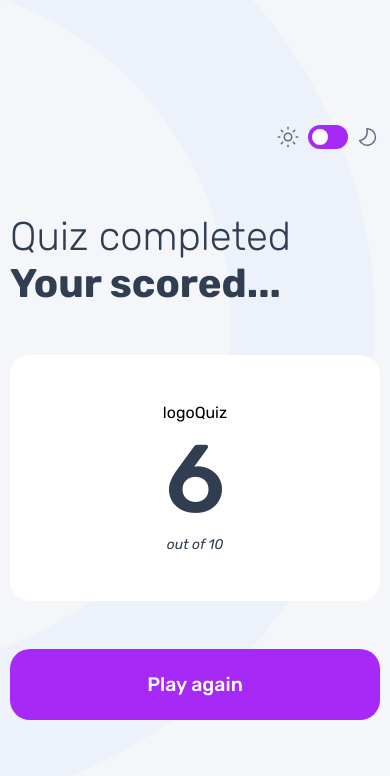
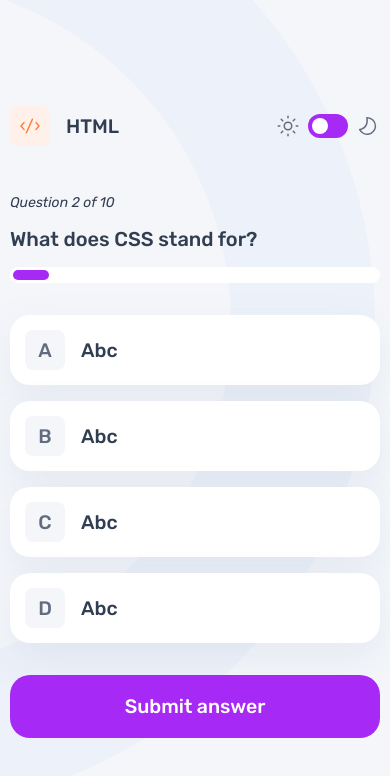
Before and after one commit to DmitryMuzalev/frontend-quiz-app-ts, a React (Create React App) app: page / in a window 390 px wide. Shown: the top 776 px of the page. Built offline with nearby package versions, Linux system fonts and the light colour scheme.

Commit message:
feat: Create component LogoQuiz and Finish styling.

```diff
--- a/src/App.tsx
+++ b/src/App.tsx
@@ -1,8 +1,8 @@
 import { ContextApp } from "hoc/Context";
 import { Container } from "components/Container/Container";
 import { Header } from "components/Header/Header";
-//import { StartMenu } from "components/StartMenu/StartMenu";
-//import { Quiz } from "components/Quiz/Quiz";
+import { StartMenu } from "components/StartMenu/StartMenu";
+import { Quiz } from "components/Quiz/Quiz";
 import { Result } from "components/Result/Result";
 
 function App() {
@@ -11,8 +11,8 @@ function App() {
       <Container>
         <Header />
         {/* <StartMenu /> */}
-        {/* <Quiz /> */}
-        <Result />
+        <Quiz />
+        {/* <Result /> */}
       </Container>
     </ContextApp>
   );
--- a/src/components/Button/Button.module.scss
+++ b/src/components/Button/Button.module.scss
@@ -14,6 +14,6 @@
     background-color: var(--purple-300);
   }
   @media (max-width: 767px) {
-    padding: 1.5rem 0.75rem;
+    padding: 1.25rem 0.75rem;
   }
 }
--- a/src/components/Container/Container.module.scss
+++ b/src/components/Container/Container.module.scss
@@ -9,7 +9,7 @@
   margin: 0 auto;
   @media (max-width: 600px) {
     padding: 2rem;
-    row-gap: 4rem;
+    row-gap: 3rem;
   }
   @media (max-width: 479px) {
     padding: 3.75rem 0.625rem;
--- a/src/components/Header/Header.module.scss
+++ b/src/components/Header/Header.module.scss
@@ -5,25 +5,6 @@
   display: flex;
   justify-content: space-between;
   column-gap: 1rem;
-
-  &Label {
-    @include flex-center;
-    flex-wrap: wrap;
-    font-size: 1.125rem;
-    font-weight: var(--fw-medium);
-    gap: 1rem;
-    color: var(--color-text);
-    &Icon {
-      @include flex-center;
-      width: 2.5rem;
-      height: 2.5rem;
-      background-color: var(--purple-100);
-      border-radius: 0.375rem;
-      svg {
-        width: 60%;
-      }
-    }
-  }
 
   @media (min-width: 479px) {
     &Label {
--- a/src/components/Header/Header.tsx
+++ b/src/components/Header/Header.tsx
@@ -1,16 +1,10 @@
 import { ThemeSwitcher } from "components/ThemeSwitcher/ThemeSwitcher";
 import styles from "./Header.module.scss";
-//import { ReactComponent as AccessibilityIcon } from "assets/images/icon-accessibility.svg";
+import { LogoQuiz } from "components/LogoQuiz/LogoQuiz";
 
 export const Header = () => (
   <header className={styles.header}>
-    {/*<div className={styles.headerLabel}>
-      <div className={styles.headerLabelIcon}>
-        <AccessibilityIcon />
-      </div>
-      Accessibility
-    </div> */}
-    <div></div>
+    <LogoQuiz images="./assets/images/icon-html.svg" name="HTML" />
     <ThemeSwitcher />
   </header>
 );
--- a/src/components/Layout/Layout.module.scss
+++ b/src/components/Layout/Layout.module.scss
@@ -14,4 +14,7 @@
       grid-column: 1;
     }
   }
+  @media (max-width: 767px) {
+    gap: 2rem;
+  }
 }
--- /dev/null
+++ b/src/components/LogoQuiz/LogoQuiz.module.scss
@@ -0,0 +1,10 @@
+@import "../../styles/mixins";
+
+.logoQuiz {
+  @include flex-center;
+  flex-wrap: wrap;
+  gap: 1rem;
+  font-size: clamp(1.125rem, 5vw, 1.75rem);
+  font-weight: var(--fw-medium);
+  color: var(--color-text);
+}
--- /dev/null
+++ b/src/components/LogoQuiz/LogoQuiz.tsx
@@ -0,0 +1,15 @@
+import styles from "./LogoQuiz.module.scss";
+
+interface LogoQuizProps {
+  images: string;
+  name: string;
+}
+
+export const LogoQuiz = ({ images, name }: LogoQuizProps) => (
+  <div className={styles.logoQuiz}>
+    <div className="icon" id={name.toLowerCase()}>
+      <img src={images} alt={name} />
+    </div>
+    {name}
+  </div>
+);
--- a/src/components/Result/Result.tsx
+++ b/src/components/Result/Result.tsx
@@ -1,6 +1,7 @@
 import { Layout } from "components/Layout/Layout";
 import styles from "./Result.module.scss";
 import { Button } from "components/Button/Button";
+import { LogoQuiz } from "components/LogoQuiz/LogoQuiz";
 
 interface ResultProps {}
 
@@ -11,7 +12,7 @@ export const Result = ({}: ResultProps) => (
       <span>Your scored...</span>
     </h2>
     <div className={styles.result}>
-      <div className="logoQuiz">logoQuiz</div>
+      <LogoQuiz images="./assets/images/icon-html.svg" name="HTML" />
       <div className={styles.resultScore}>6</div>
       <p className="textInfo"> out of 10</p>
     </div>
--- a/src/index.scss
+++ b/src/index.scss
@@ -72,7 +72,7 @@ body[data-theme="light"] {
 
 body[data-theme="dark"] {
   --color-text: var(--white);
-  --color-info-text: var(--grey-300);
+  --color-info-text: var(--grey-200);
   --bg-elements: var(--grey-700);
 
   background-image: url("../public/assets/images/pattern-background-desktop-dark.svg");
@@ -155,6 +155,7 @@ progress {
   }
 
   @media (max-width: 767px) {
+    row-gap: 1rem;
     &Item {
       padding: 0.75rem;
       column-gap: 1rem;
```
